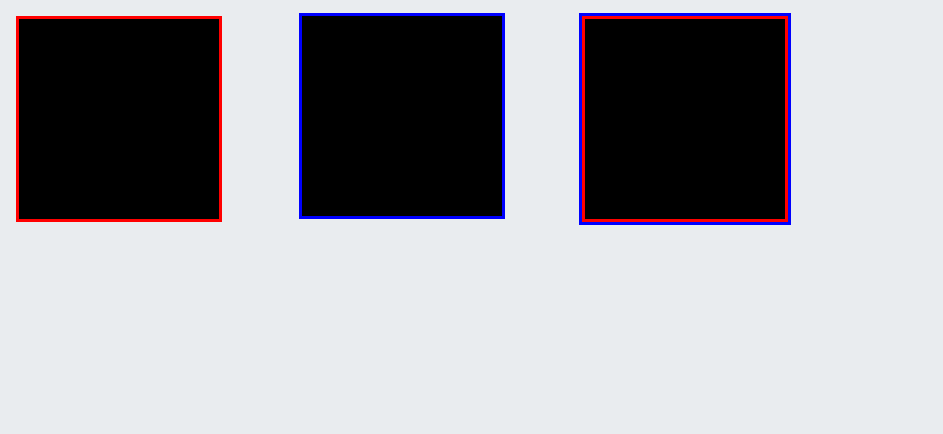
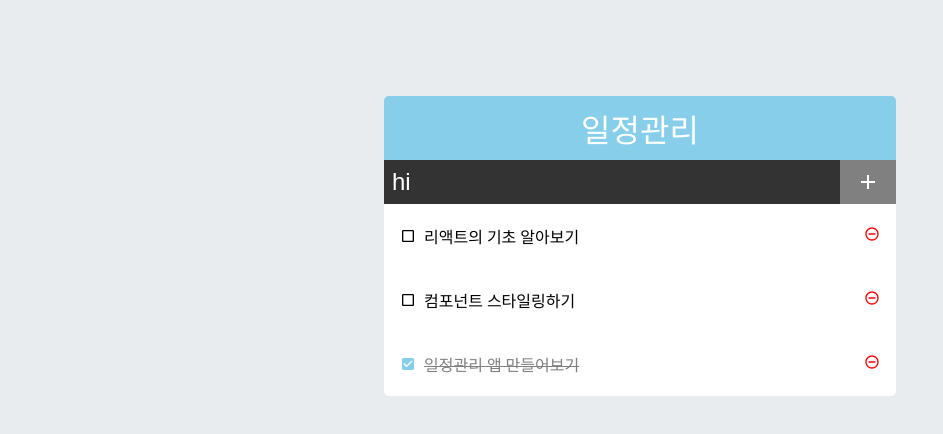
Before and after one commit to gusdas/React-Study, a React (Create React App) app in the folder practice2/todo/: page / in a window 1280 px wide. Shown: the top 434 px of the page, without its empty margins (0-943 px from the left). Built offline with nearby package versions, Linux system fonts and the light colour scheme.

Commit message:
listItem styling
리스트 아이템 디자인

```diff
--- a/practice2/todo/src/App.js
+++ b/practice2/todo/src/App.js
@@ -4,15 +4,11 @@ import TodoList from './TodoList';
 
 function App() {
   return (
-    <div className="template">
-      {/* <TodoTemplate>
+    <div>
+      <TodoTemplate>
         <TodoInsert />
         <TodoList />
-      </TodoTemplate> */}
-
-      <div className="border"></div>
-      <div className="outline"></div>
-      <div className="both"></div>
+      </TodoTemplate>
     </div>
   );
 }
--- a/practice2/todo/src/TodoInsert.scss
+++ b/practice2/todo/src/TodoInsert.scss
@@ -1,13 +1,13 @@
 .insertTemplate {
   display: flex;
-  height: 2rem;
+  background: #333333;
   .insert {
     flex: 1;
-    background: black;
+    background: none;
     color: white;
     font-size: 1.5rem;
     line-height: 1.2rem;
-
+    padding: 0.5rem;
     border: none;
 
     &::placeholder {
@@ -19,47 +19,15 @@
     justify-content: center;
     align-items: center;
 
-    padding-left: 0.5rem;
-    padding-right: 0.5rem;
+    padding-left: 1rem;
+    padding-right: 1rem;
     font-size: 1.5rem;
     background: gray;
     color: white;
-
+    transition: 0.2s background ease-in;
     &:hover {
       //버튼에 마우스가 올라 갔을 때
       background: darkgray;
     }
   }
 }
-
-.template {
-  display: flex;
-  margin-top: 1rem;
-
-  margin-left: 1rem;
-}
-.border {
-  width: 200px;
-  height: 200px;
-  background: black;
-  border: 3px solid red;
-
-  margin-right: 5rem;
-}
-
-.outline {
-  width: 200px;
-  height: 200px;
-  background: black;
-  outline: 3px solid blue;
-
-  margin-right: 5rem;
-}
-
-.both {
-  width: 200px;
-  height: 200px;
-  background: black;
-  border: 3px solid red;
-  outline: 3px solid blue;
-}
--- a/practice2/todo/src/TodoList.js
+++ b/practice2/todo/src/TodoList.js
@@ -2,7 +2,13 @@ import './TodoList.scss';
 import TodoListItem from './TodoListItem';
 
 const TodoList = () => {
-  return <TodoListItem></TodoListItem>;
+  return (
+    <>
+      <TodoListItem text="리액트의 기초 알아보기" />
+      <TodoListItem text="컴포넌트 스타일링하기" />
+      <TodoListItem text="일정관리 앱 만들어보기" checked="true" />
+    </>
+  );
 };
 
 export default TodoList;
--- a/practice2/todo/src/TodoListItem.js
+++ b/practice2/todo/src/TodoListItem.js
@@ -1,7 +1,23 @@
 import './TodoListItem.scss';
+import cn from 'classnames';
+import {
+  MdCheckBoxOutlineBlank,
+  MdCheckBox,
+  MdRemoveCircleOutline,
+} from 'react-icons/md';
+const TodoListItem = ({ text, checked }) => {
+  return (
+    <div className="listItem">
+      <div className={cn('checkbox', { checked })}>
+        {checked ? <MdCheckBox /> : <MdCheckBoxOutlineBlank />}
+        <div className="text">{text}</div>
+      </div>
 
-const TodoListItem = () => {
-  return <div>item</div>;
+      <div className="deleteBtn">
+        <MdRemoveCircleOutline />
+      </div>
+    </div>
+  );
 };
 
 export default TodoListItem;
--- a/practice2/todo/src/TodoListItem.scss
+++ b/practice2/todo/src/TodoListItem.scss
@@ -0,0 +1,34 @@
+.listItem {
+  display: flex;
+  height: 2rem;
+  padding-top: 1rem;
+  padding-bottom: 1rem;
+
+  align-items: center;
+  .checkbox {
+    display: flex;
+    flex: 1;
+    margin-left: 1rem;
+    align-items: center;
+    &.checked {
+      svg {
+        color: skyblue;
+      }
+      .text {
+        color: gray;
+        text-decoration: line-through;
+      }
+    }
+
+    .text {
+      //   color: black;
+      //   decoration: none;
+      margin-left: 0.5rem;
+    }
+  }
+
+  .deleteBtn {
+    color: red;
+    margin-right: 1rem;
+  }
+}
```
Also changed, not shown: 1 other file (tests, documents, lock files or other folders).
